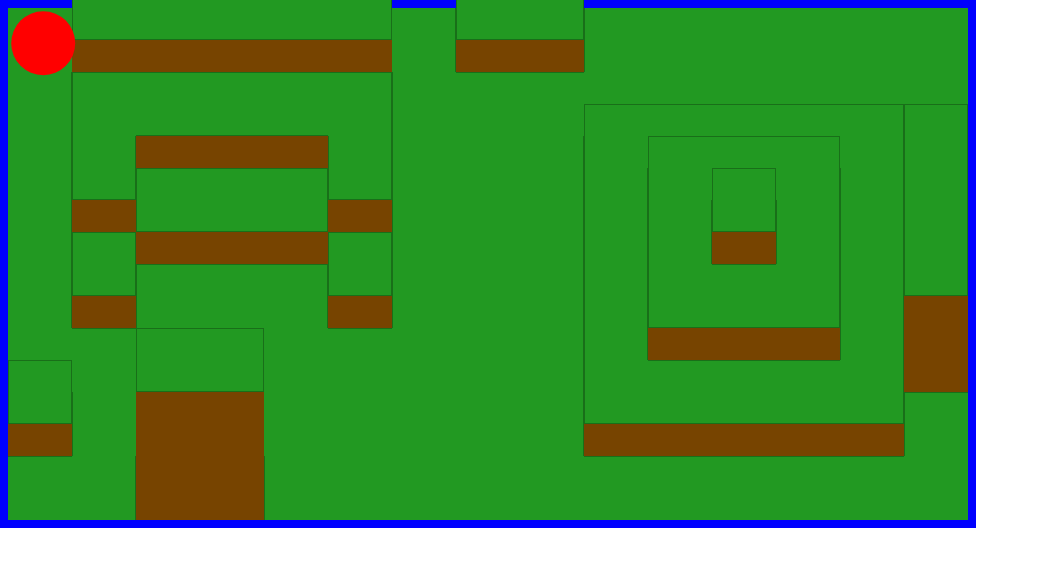
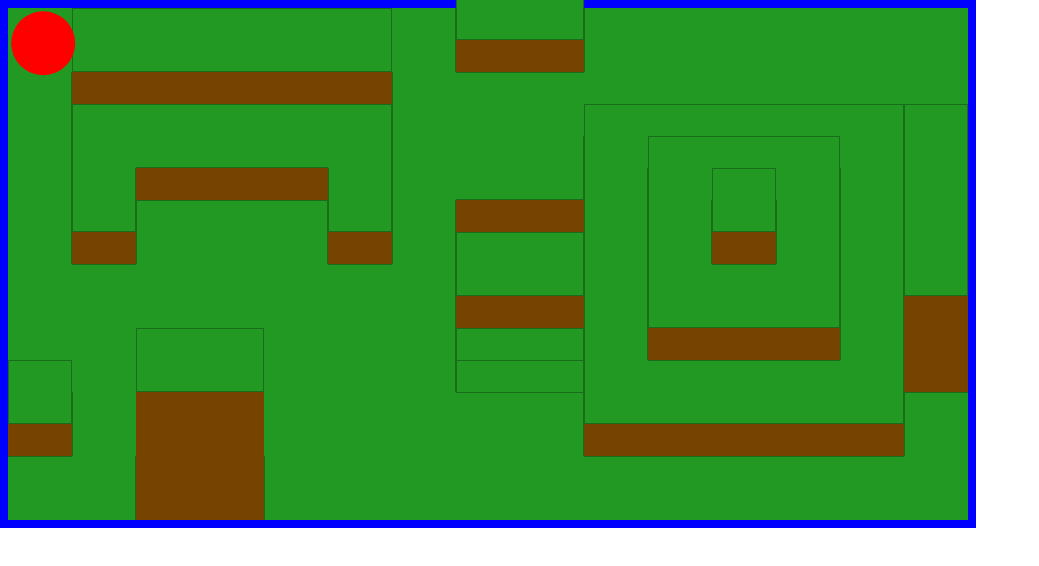
Before and after one commit to Cyborg572/aukera-library, a plain HTML site: page index.html in a window 1280 px wide. Shown: the whole page, without its empty margins (0-1039 px from the left). Drawn offline with Linux system fonts and the light colour scheme.

Commit message:
Added support for negative floor height

```diff
--- a/less/terrain.less
+++ b/less/terrain.less
@@ -3,11 +3,12 @@
 	position: relative;
 	display:block; width: 15em; height: 8em;
 	border: 8px solid blue;
-	background: @grass;
+	//background: @grass;
 
 	.tile {
 		position: absolute;
 		display: block; width: 1em; height: 1em;
+		background: none;
 		// The cap
 		.cap {
 			position: absolute; right: 0; left: 0;
@@ -20,7 +21,7 @@
 		&.connect-b .cap { border-bottom: none; }
 		&.connect-l .cap { border-left: none; }
 		.wall {
-			position:absolute; right: 0; left: 0; bottom: 0;
+			position:absolute; right: 0; left: 0; bottom: 0; top: 0em;
 			background: @earth;
 		}
 	}
--- a/scripts/Map.js
+++ b/scripts/Map.js
@@ -71,7 +71,7 @@
 				tile.style.left = x + 'em';
 				tile.style.top = y + 'em';
 				tile.style.zIndex = y;
-				tileCap.style.top = '-' + (z/2) + 'em';
+				tileCap.style.top = (-z/2) + 'em';
 				tileCap.style.bottom = (z/2) + 'em';
 
 				// Add all the basic classes
@@ -90,7 +90,8 @@
 					tileWall = document.createElement('div');
 					tileWall.className = 'wall';
 					tile.appendChild(tileWall);
-					tileWall.style.height = (z/2) + 'em';
+					tileWall.style.top = (1-z/2) + 'em';
+					tileWall.style.bottom = (terrain[x][y+1]/2) + 'em';
 				}
 
 				// Add the classes to the tile
--- a/scripts/script.js
+++ b/scripts/script.js
@@ -32,6 +32,29 @@
 		]
 	};
 
+	testRoom2 = {
+		name:    "Test Room",
+		gps:     [0, 0, 0],
+		size:    [15, 8],
+		terrain: [
+			[0, 0, 0, 0, 0, 0, 1, 0],
+			[0, 2, 1, 1, 0, 0, 0, 0],
+			[0, 2, 1, 0, 0, 0, 0, 4],
+			[0, 2, 1, 0, 0, 0, 0, 4],
+			[0, 2, 1, 0, 0, 0, 0, 0],
+			[0, 2, 1, 1, 0, 0, 0, 0],
+			[0, 0, 0, 0, 0, 0, 0, 0],
+			[1, 0, 0,-1,-2,-1, 0, 0],
+			[1, 0, 0,-1,-2,-1, 0, 0],
+			[0, 0, 1, 1, 1, 1, 1, 0],
+			[0, 0, 1, 2, 2, 2, 1, 0],
+			[0, 0, 1, 2, 3, 2, 1, 0],
+			[0, 0, 1, 2, 2, 2, 1, 0],
+			[0, 0, 1, 1, 1, 1, 1, 0],
+			[0, 0, 0, 3, 3, 3, 0, 0]
+		]
+	};
+
 	// Start a game
 	game = new auk.Game(document.getElementById('display'), 64);
 
@@ -40,6 +63,10 @@
 
 	// Initialize the game
 	game.init();
+
+	setTimeout(function(){
+		game.setRoom(testRoom2);
+	}, 3000);
 
 	game.addActor(
 		(new auk.Actor(5,5,6))
```
